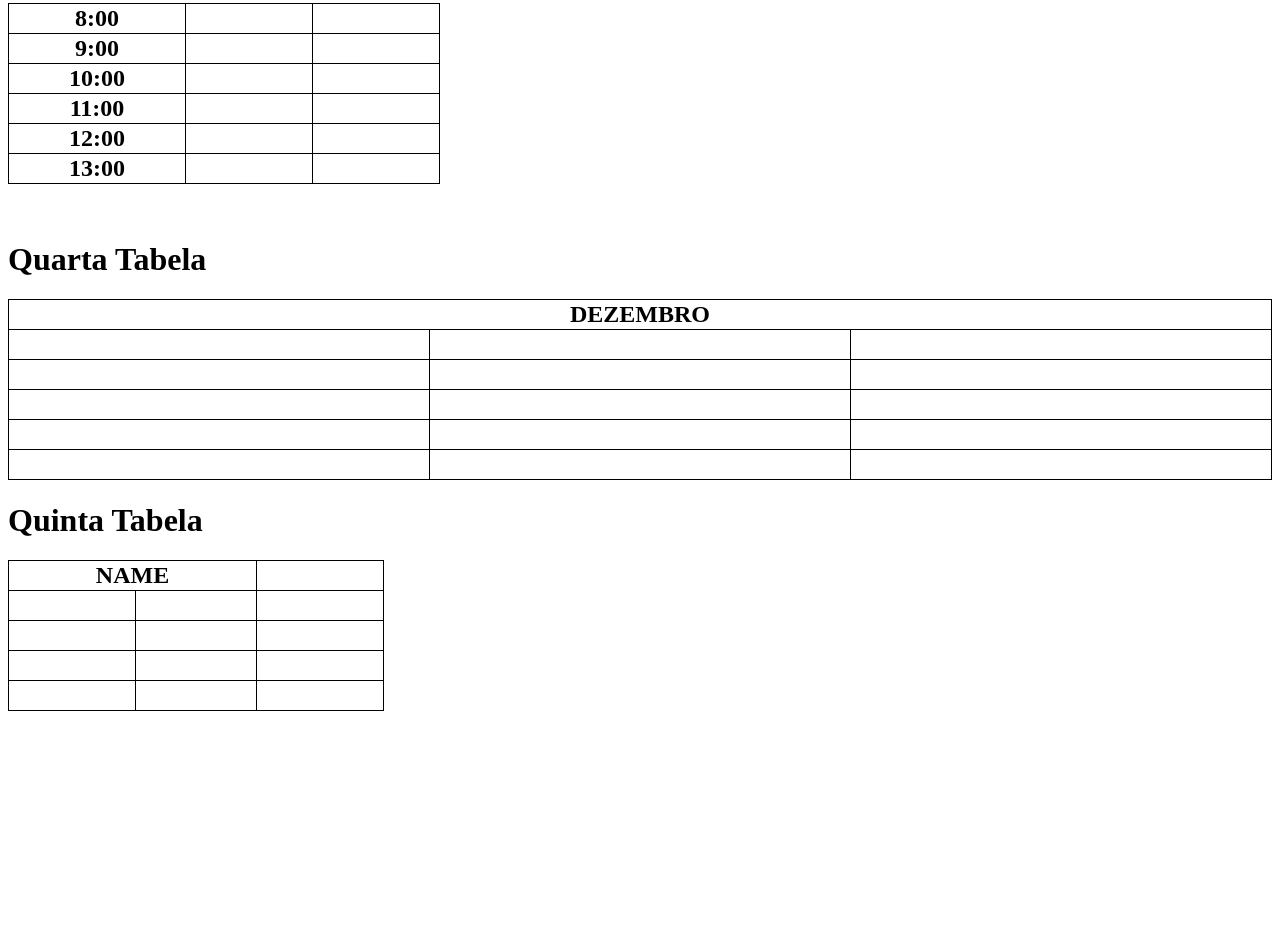
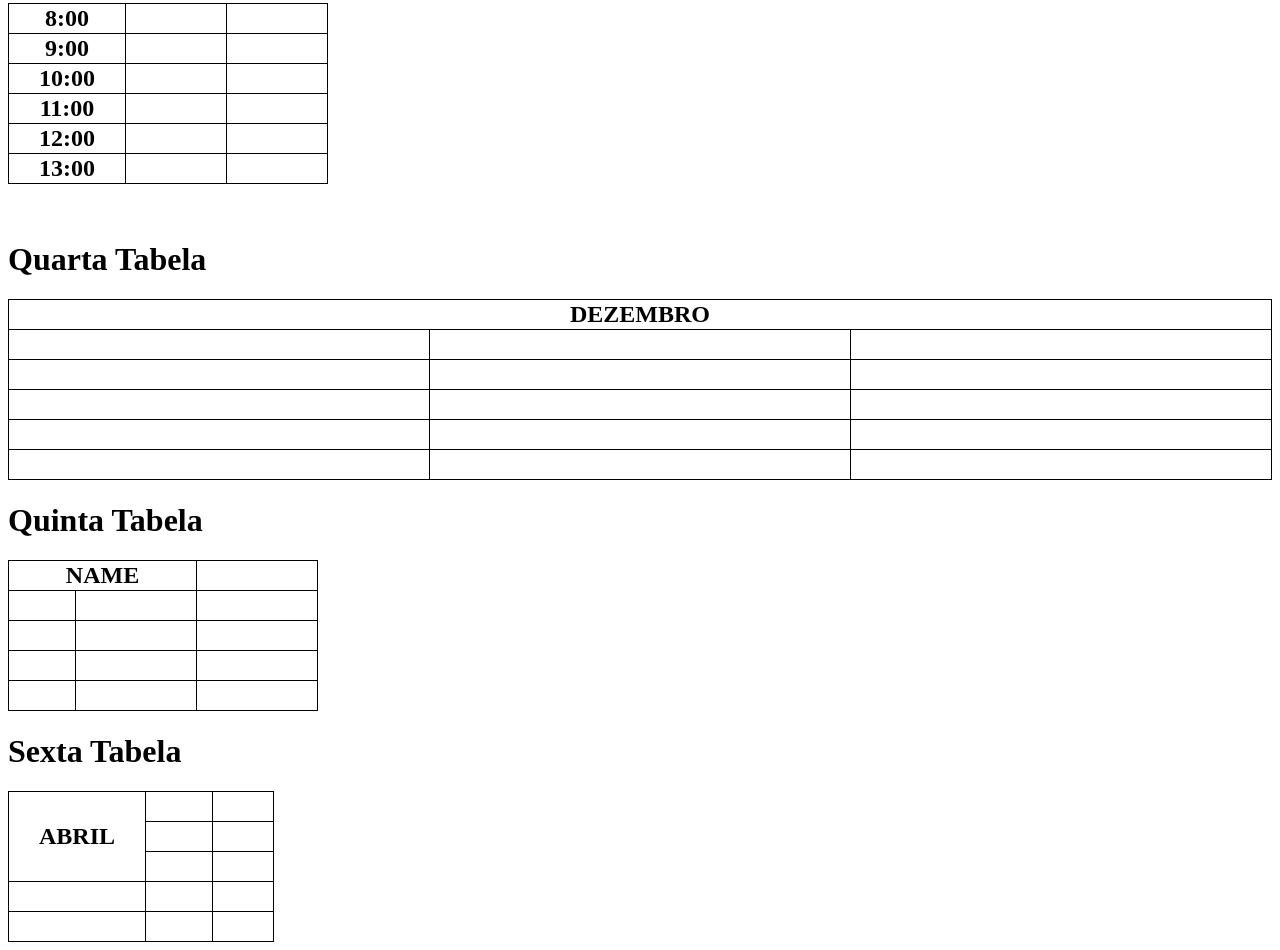
Before and after one commit to viviliborio/tabelas, a plain HTML site: page index.html in a window 1280 px wide. Shown: the part 968-1918 px from the top of the page. Before the commit the page ends 1687 px from the top, so only its background shows below. Drawn offline with Linux system fonts and the light colour scheme.

Commit message:
Versão 1.6 - Sexta Tabela

```diff
--- a/index.html
+++ b/index.html
@@ -29,6 +29,10 @@
     #tab5 table, td, th{
       padding-left: 60px;
       padding-right: 60px;
+    }
+    #tab6 td, th, tr{
+      padding-left: 30px;
+      padding-right: 30px;
     }
   </style>
 </head>
@@ -261,6 +265,38 @@
       <td></td>
       <td></td>
     </tr>
+     </table>
+
+  <h1>Sexta Tabela</h1>
+ <table id="tab6">
+
+    <tr>
+      <th rowspan="3">ABRIL</th>
+
+      <th>&nbsp;</th>
+
+
+    </tr>
+    <tr>
+      <th>&nbsp;</th>
+      <td></td>
+
+    </tr>
+     <tr>
+      <th>&nbsp;</th>
+      <td></td>
+
+    </tr>
+     <tr>
+      <th>&nbsp;</th>
+      <td></td>
+      <td></td>
+    </tr>
+     <tr>
+      <th>&nbsp;</th>
+      <td></td>
+      <td></td>
+
 
 
 </body>
```
